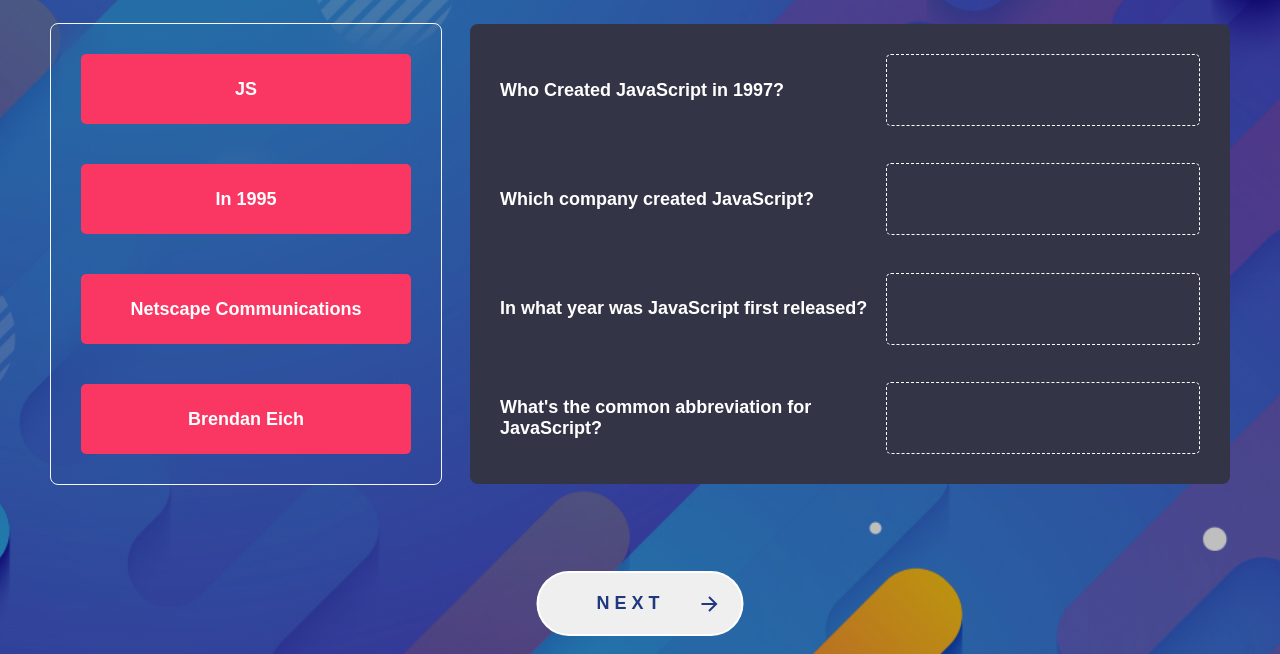
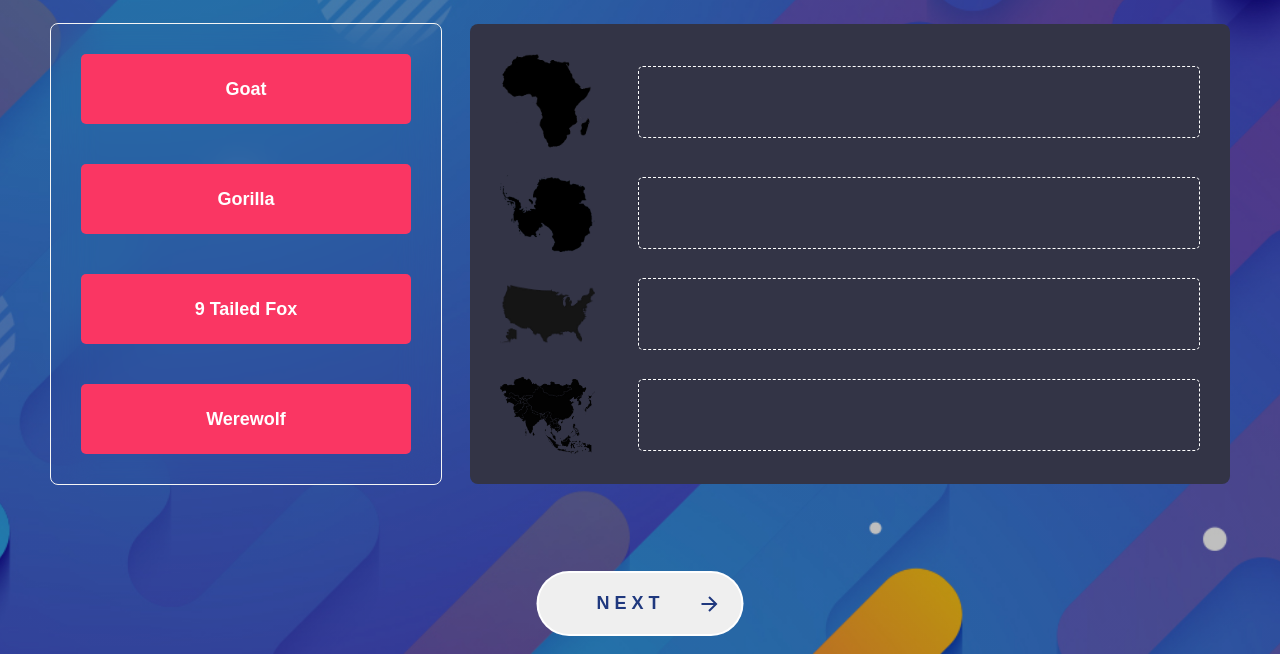
Before and after one commit to Munna-Scriptz/Js_Games, a plain HTML site: page index.html in a window 1280 px wide. Shown: the part 146-800 px from the top of the page. Drawn offline with Linux system fonts and the light colour scheme; a web font is replaced by a local one.

Commit message:
quiz 3 Added

```diff
--- a/css/style.css
+++ b/css/style.css
@@ -4,7 +4,7 @@ body{
     margin: 0;
     padding: 0;
     box-sizing: border-box;
-    background: linear-gradient(rgba(0, 0, 0, 0.25), rgba(0, 0, 0, 0.25)), url(../Images/Bakcground.jpg);
+    background: linear-gradient(rgba(0, 0, 0, 0.25), rgba(0, 0, 0, 0.25)), url(../Images/Background.jpg);
     background-position: center;
     background-repeat: no-repeat;
     background-size: cover;
@@ -166,11 +166,20 @@ a{
 .Container2{
   display: none;
 }
+.Container2 .Blank_box{
+  width: 80%;
+}
 .answer_box img{
   width: 95px;
 }
 
-
+/* -----------------Quiz 2--------------- */
+.Container1{
+  display: none;
+}
+.Container3 .Blank_box{
+  width: 80%;
+}
 
 
 
--- a/index.html
+++ b/index.html
@@ -10,7 +10,7 @@
 
 <body>
     <div class="Header">
-        <h1>Drag And Drop The Correct Answer</h1>
+        <h1 class="GuessHead">Drag And Drop The Correct Answer</h1>
         <div class="Completed">
             <div class="progress">
                 <div class="progress_bar"></div>
@@ -18,6 +18,7 @@
             <div class="progressCounter"><span class="ProgNum">0</span>/ 3</div>
         </div>
     </div>
+    <!-- ---------------Quiz 1-------------- -->
     <div class="container Container1">
         <!-- -------Left Box----- -->
         <div class="left_box">
@@ -71,6 +72,7 @@
         </button>
     </div>
 
+    <!-- ---------------Quiz 2-------------- -->
     <div class="container Container2">
         <!-- -------Left Box----- -->
         <div class="left_box left_box2">
@@ -124,6 +126,60 @@
              </button>
     </div>
 
+    <!-- ---------------Quiz 3-------------- -->
+    <div class="container Container3">
+        <!-- -------Left Box----- -->
+        <div class="left_box left_box2">
+            <div class="box_items Box_items2 Answer12" draggable="true">
+                <p>Goat</p>
+            </div>
+            <div class="box_items Box_items2 Answer22" draggable="true">
+                <p>Gorilla</p>
+            </div>
+            <div class="box_items Box_items2 Answer32" draggable="true">
+                <p>9 Tailed Fox</p>
+            </div>
+            <div class="box_items Box_items2 Answer42" draggable="true">
+                <p>Werewolf</p>
+            </div>
+        </div>
+
+        <!-- -------Right Box----- -->
+        <div class="right_box">
+            <div class="answer_box">
+                <img src="Images/Africa.png" alt="Guess Animal">
+                <div class="Blank_box blank_Box2 ques12"></div>
+            </div>
+            <div class="answer_box">
+                <img src="Images/Antarctica.png" alt="Guess Animal">
+                <div class="Blank_box blank_Box2 ques22"></div>
+            </div>
+            <div class="answer_box">
+                <img src="Images/Us.png" alt="Guess Animal">
+                <div class="Blank_box blank_Box2 ques32"></div>
+            </div>
+            <div class="answer_box">
+                <img src="Images/Asia.png" alt="Guess Animal">
+                <div class="Blank_box blank_Box2 ques42"></div>
+            </div>
+        </div>
+        <!-- --------------Next Button------------- -->
+             <button class="animated-button animated-button2">
+                 <svg xmlns="http://www.w3.org/2000/svg" class="arr-2" viewBox="0 0 24 24">
+                     <path
+                         d="M16.1716 10.9999L10.8076 5.63589L12.2218 4.22168L20 11.9999L12.2218 19.778L10.8076 18.3638L16.1716 12.9999H4V10.9999H16.1716Z">
+                     </path>
+                 </svg>
+                 <span class="text">N E X T</span>
+                 <span class="circle"></span>
+                 <svg xmlns="http://www.w3.org/2000/svg" class="arr-1" viewBox="0 0 24 24">
+                     <path
+                         d="M16.1716 10.9999L10.8076 5.63589L12.2218 4.22168L20 11.9999L12.2218 19.778L10.8076 18.3638L16.1716 12.9999H4V10.9999H16.1716Z">
+                     </path>
+                 </svg>
+             </button>
+    </div>
+
 
 
 
--- a/js/script.js
+++ b/js/script.js
@@ -9,7 +9,7 @@ let Quiz2      = document.querySelector('.Container2')
 // ----Progress Dom
 let ProgressBar = document.querySelector('.progress_bar')
 let ProgressCount = document.querySelector('.ProgNum')
-
+let GuessHead = document.querySelector('.GuessHead')
 // ------------Drag Function Start
 draggableItems.forEach(item => {
     item.addEventListener('dragstart', () => {
@@ -84,6 +84,8 @@ NextButton.addEventListener('click', () => {
         setTimeout(() => {
             ProgressBar.style.transform = 'translateX(-200px)';
         }, 300);
+        GuessHead.innerHTML = 'Drag And Drop The Correct Animal Name'
+        document.body.style.backgroundImage = "linear-gradient(rgba(0, 0, 0, 0.25), rgba(0, 0, 0, 0.25)) ,url(./Images/Background2.jpg)"
     }
 })
 // ------------------Quiz 1 End---------------
```
Also changed, not shown: Images/Africa.png (added), Images/Antarctica.png (added), Images/Asia.png (added), Images/Background.jpg (renamed from Images/Bakcground.jpg), Images/Background2.jpg (added), Images/Us.png (added), 1 other file.
